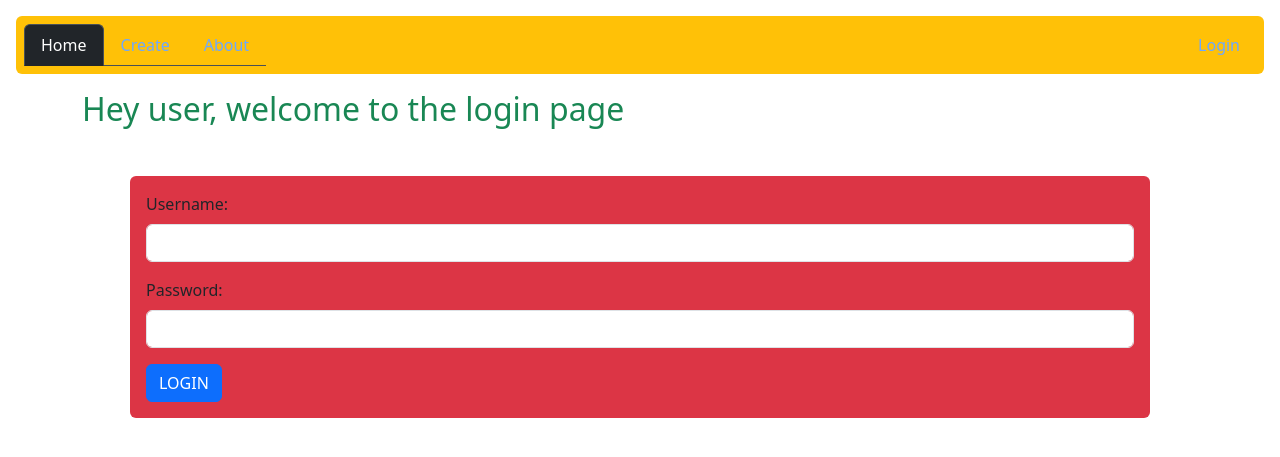
After one commit to Royweru/Blogs-django, a Django app: template templates/base/login.html in a window 1280 px wide. The commit adds this page. Shown: the top 457 px of the page. Run offline with Django 4.2, Linux system fonts and the light colour scheme; the template is opened without the code that fills it, so the values that code supplies are empty.

Commit message:
new file:   blog/__pycache__/forms.cpython-311.pyc 	modified:   blog/__pycache__/models.cpython-311.pyc 	modified:   blog/__pycache__/urls.cpython-311.pyc 	modified:   blog/__pycache__/views.cpython-311.pyc 	modified:   blog/urls.py 	modified:   blog/views.py 	modified:   db.sqlite3 	modified:   templates/Main.html 	modified:   templates/Navbar.html 	new file:   templates/base/login.html

```diff
--- a/blog/urls.py
+++ b/blog/urls.py
@@ -4,5 +4,9 @@ urlpatterns = [
     path('',views.home_page, name='home'),
     path('create-blog/', views.createBlog, name='create'),
 
+    path('logout/', views.logout_user, name='logout'),
+    path('login/', views.login_user, name='login' ),
+
+
     path('post/<str:pk>/', views.getblog, name='blog'),
 ]
--- a/templates/Main.html
+++ b/templates/Main.html
@@ -12,11 +12,15 @@
     />
   </head>
   <body>
-    {% include 'Navbar.html' %}
-
-    {% block content %}
-
-    {% endblock content %}
+    {% include 'Navbar.html' %} {% if messages %}
+    <ul class="messages">
+      {% for message in messages %}
+      <li {% if message.tags %} class="{{ message.tags }}" {% endif %}>
+        {{ message }}
+      </li>
+      {% endfor %}
+    </ul>
+    {% endif %} {% block content %} {% endblock content %}
 
     <script
       src="https://cdn.jsdelivr.net/npm/@popperjs/core@2.11.8/dist/umd/popper.min.js"
--- a/templates/Navbar.html
+++ b/templates/Navbar.html
@@ -1,5 +1,5 @@
-<nav class="navbar bg-warning m-3" data-bs-theme="dark">
-    <ul class="nav justify-content-end">
+<nav class="navbar bg-warning m-3 p-2  rounded" data-bs-theme="dark">
+    <ul class="nav nav-tabs  ">
         <li class="nav-item">
           <a class="nav-link active" aria-current="page" href="/">Home</a>
         </li>
@@ -7,10 +7,23 @@
           <a class="nav-link" href="{% url 'create' %}">Create</a>
         </li>
         <li class="nav-item">
-          <a class="nav-link" href="#">Link</a>
-        </li>
-        <li class="nav-item">
-          <a class="nav-link disabled" aria-disabled="true">Disabled</a>
+          <a class="nav-link" href="{% url 'login' %}">About</a>
         </li>
       </ul>
+     <ul class="nav justify-content-end">
+
+        {% if request.user.is_authenticated %}
+        <a class="navbar-brand" href="#">@{{request.user}}</a>
+        <li class="nav-item">
+            <a class="nav-link" aria-current="page" href="{% url 'logout' %}">Logout</a>
+        </li>
+
+        {% else %}
+        <li class="nav-item">
+            <a class="nav-link" aria-current="page" href="{% url 'login' %}">Login</a>
+        </li>
+        {% endif %}
+
+
+     </ul>
   </nav>
--- /dev/null
+++ b/templates/base/login.html
@@ -0,0 +1,31 @@
+{% extends "Main.html" %} {% block content %}
+<div class="container">
+  <div >
+    <h2 class="text-success">Hey user, welcome to the login page</h2>
+    <form action="" method="post" class="bg-danger rounded p-3 m-5">
+        {% csrf_token %}
+      <div class="mb-3">
+        <label for="exampleInputEmail1" class="form-label">Username:</label>
+        <input
+          type="text"
+          name="username"
+          class="form-control"
+          id="exampleInputEmail1"
+          aria-describedby="emailHelp"
+        />
+      </div>
+      <div class="mb-3">
+        <label for="exampleInputPassword1" class="form-label">Password:</label>
+        <input
+          type="password"
+          name="password"
+          class="form-control"
+          id="exampleInputPassword1"
+        />
+      </div>
+      <button type="submit" class="btn btn-primary">LOGIN</button>
+    </form>
+  </div>
+</div>
+
+{% endblock content %}
```
Also changed, not shown: blog/views.py (+41 -16 lines), db.sqlite3.
